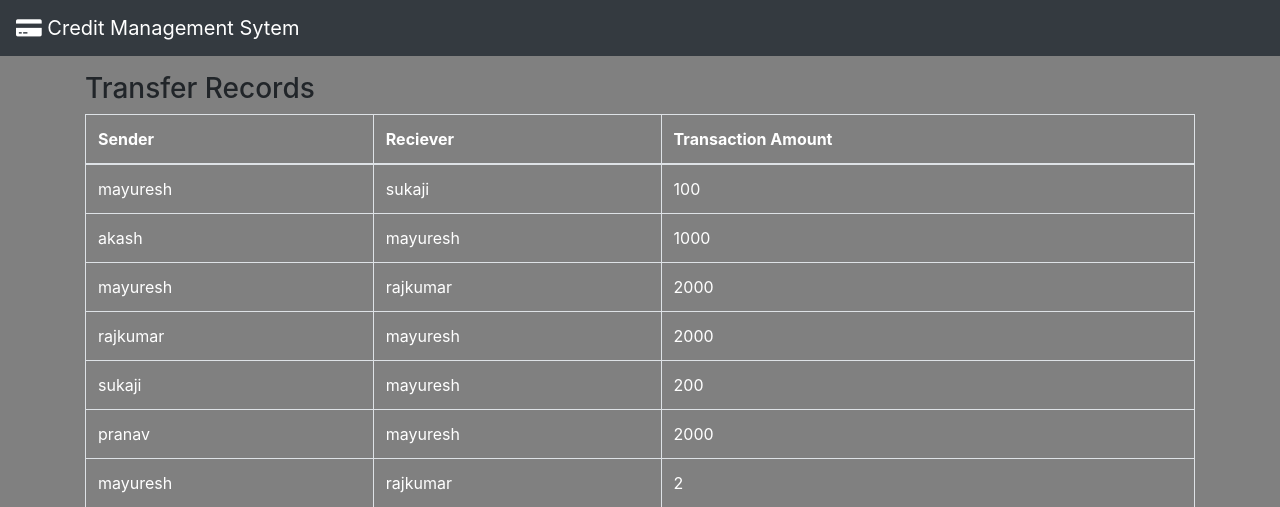
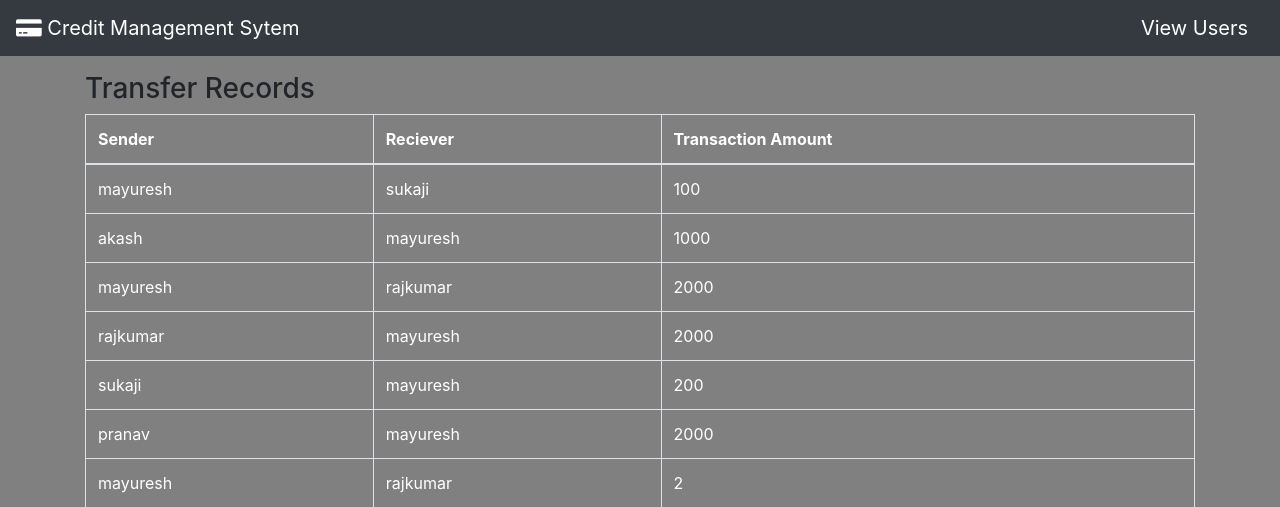
Before and after one commit to mayur2226/credit_task, a Django app: page /credit/tr/ in a window 1280 px wide. Shown: the top 507 px of the page. Run offline with Django 3.2, Linux system fonts and the light colour scheme; data comes from the database, SQL or seed files in the repository; some libraries are stand-ins or nearby versions.

Commit message:
Update records.html

```diff
--- a/templates/records.html
+++ b/templates/records.html
@@ -1,6 +1,6 @@
 {% extends 'basic.html' %}
 {% block title %}Transfer Records{% endblock %}
-
+{% block h6 %}<a class="navbar-brand" href="/view" style:"color:white;">View Users</a>{% endblock %}
 {% block body %}
 <div class="container my-3">
     <h3>Transfer Records</h3>
@@ -21,6 +21,7 @@
             <td>{{tran.reciever}}</td>
             <td>{{tran.amount}}</td>
 
+
           </tr>
         {% endfor %}
 
```
